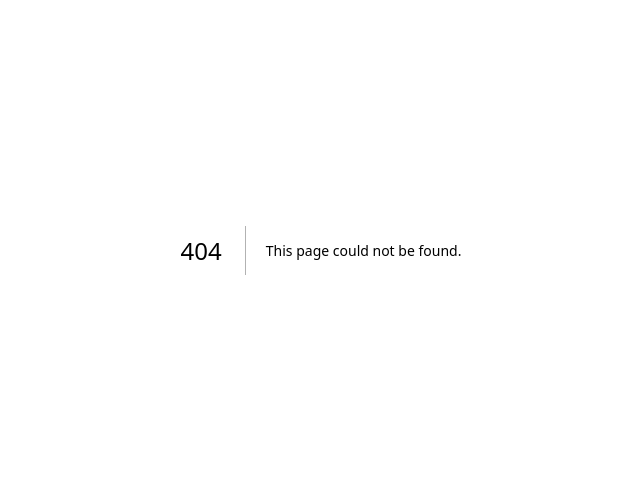
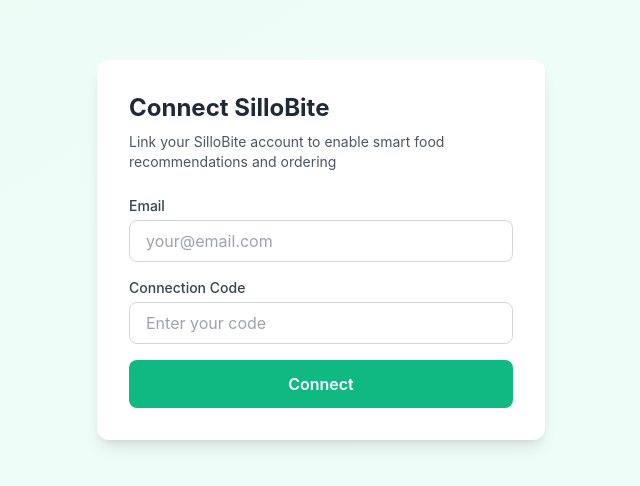
Before and after one commit to steepanProjects/carebite, a Next.js app: page /connect in a window 1280 px wide. Before the commit this address had no page. Shown: the part 150-636 px from the top of the page, without its empty margins (319-959 px from the left). Built offline with nearby package versions, Linux system fonts and the light colour scheme.

Commit message:
added the connect page and rectified build errors

```diff
--- /dev/null
+++ b/app/api/connect-sillobite/route.ts
@@ -0,0 +1,71 @@
+import { NextRequest, NextResponse } from "next/server";
+import { getServerSession } from "next-auth";
+import { verifyCode } from "@/lib/sillobite";
+import { prisma } from "@/lib/prisma";
+
+export async function POST(request: NextRequest) {
+  try {
+    const session = await getServerSession();
+
+    if (!session?.user?.email) {
+      return NextResponse.json(
+        { success: false, message: "Unauthorized" },
+        { status: 401 }
+      );
+    }
+
+    const body = await request.json();
+    const { email, code } = body;
+
+    if (!email || !code) {
+      return NextResponse.json(
+        { success: false, message: "Email and code are required" },
+        { status: 400 }
+      );
+    }
+
+    const result = await verifyCode(email, code);
+
+    if (!result.success) {
+      return NextResponse.json(
+        { success: false, message: result.message || "Verification failed" },
+        { status: 400 }
+      );
+    }
+
+    const user = await prisma.user.findUnique({
+      where: { email: session.user.email },
+    });
+
+    if (!user) {
+      return NextResponse.json(
+        { success: false, message: "User not found" },
+        { status: 404 }
+      );
+    }
+
+    await prisma.userIntegration.upsert({
+      where: { userId: user.id },
+      update: {
+        sillobiteUserId: result.user_id!,
+        accessToken: result.access_token!,
+        connectedAt: new Date(),
+      },
+      create: {
+        userId: user.id,
+        sillobiteUserId: result.user_id!,
+        accessToken: result.access_token!,
+      },
+    });
+
+    return NextResponse.json({
+      success: true,
+      message: "Successfully connected to SilloBite",
+    });
+  } catch (error) {
+    return NextResponse.json(
+      { success: false, message: "Internal server error" },
+      { status: 500 }
+    );
+  }
+}
--- /dev/null
+++ b/app/connect/page.tsx
@@ -0,0 +1,9 @@
+import ConnectCard from "@/components/ConnectCard";
+
+export default function ConnectPage() {
+  return (
+    <div className="min-h-screen bg-gradient-to-br from-emerald-50 to-teal-50 flex items-center justify-center p-4">
+      <ConnectCard />
+    </div>
+  );
+}
--- /dev/null
+++ b/components/ConnectCard.tsx
@@ -0,0 +1,147 @@
+"use client";
+
+import { useState } from "react";
+
+export default function ConnectCard() {
+  const [email, setEmail] = useState("");
+  const [code, setCode] = useState("");
+  const [loading, setLoading] = useState(false);
+  const [message, setMessage] = useState<{
+    type: "success" | "error";
+    text: string;
+  } | null>(null);
+
+  const handleSubmit = async (e: React.FormEvent) => {
+    e.preventDefault();
+    setMessage(null);
+
+    if (!email.trim() || !code.trim()) {
+      setMessage({ type: "error", text: "Please fill in all fields" });
+      return;
+    }
+
+    setLoading(true);
+
+    try {
+      const response = await fetch("/api/connect-sillobite", {
+        method: "POST",
+        headers: {
+          "Content-Type": "application/json",
+        },
+        body: JSON.stringify({ email, code }),
+      });
+
+      const data = await response.json();
+
+      if (data.success) {
+        setMessage({ type: "success", text: "Connected successfully" });
+        setEmail("");
+        setCode("");
+      } else {
+        setMessage({ type: "error", text: data.message });
+      }
+    } catch (error) {
+      setMessage({ type: "error", text: "Something went wrong" });
+    } finally {
+      setLoading(false);
+    }
+  };
+
+  return (
+    <div className="bg-white rounded-xl shadow-lg p-8 w-full max-w-md">
+      <div className="mb-6">
+        <h1 className="text-2xl font-bold text-gray-800 mb-2">
+          Connect SilloBite
+        </h1>
+        <p className="text-gray-600 text-sm">
+          Link your SilloBite account to enable smart food recommendations and
+          ordering
+        </p>
+      </div>
+
+      <form onSubmit={handleSubmit} className="space-y-4">
+        <div>
+          <label
+            htmlFor="email"
+            className="block text-sm font-medium text-gray-700 mb-1"
+          >
+            Email
+          </label>
+          <input
+            id="email"
+            type="email"
+            value={email}
+            onChange={(e) => setEmail(e.target.value)}
+            className="w-full px-4 py-2 border border-gray-300 rounded-lg focus:ring-2 focus:ring-emerald-500 focus:border-transparent outline-none transition"
+            placeholder="your@email.com"
+            disabled={loading}
+          />
+        </div>
+
+        <div>
+          <label
+            htmlFor="code"
+            className="block text-sm font-medium text-gray-700 mb-1"
+          >
+            Connection Code
+          </label>
+          <input
+            id="code"
+            type="text"
+            value={code}
+            onChange={(e) => setCode(e.target.value)}
+            className="w-full px-4 py-2 border border-gray-300 rounded-lg focus:ring-2 focus:ring-emerald-500 focus:border-transparent outline-none transition"
+            placeholder="Enter your code"
+            disabled={loading}
+          />
+        </div>
+
+        <button
+          type="submit"
+          disabled={loading}
+          className="w-full bg-emerald-500 hover:bg-emerald-600 disabled:bg-gray-400 text-white font-semibold py-3 px-4 rounded-lg transition duration-200 flex items-center justify-center"
+        >
+          {loading ? (
+            <>
+              <svg
+                className="animate-spin -ml-1 mr-3 h-5 w-5 text-white"
+                xmlns="http://www.w3.org/2000/svg"
+                fill="none"
+                viewBox="0 0 24 24"
+              >
+                <circle
+                  className="opacity-25"
+                  cx="12"
+                  cy="12"
+                  r="10"
+                  stroke="currentColor"
+                  strokeWidth="4"
+                ></circle>
+                <path
+                  className="opacity-75"
+                  fill="currentColor"
+                  d="M4 12a8 8 0 018-8V0C5.373 0 0 5.373 0 12h4zm2 5.291A7.962 7.962 0 014 12H0c0 3.042 1.135 5.824 3 7.938l3-2.647z"
+                ></path>
+              </svg>
+              Connecting...
+            </>
+          ) : (
+            "Connect"
+          )}
+        </button>
+      </form>
+
+      {message && (
+        <div
+          className={`mt-4 p-3 rounded-lg text-sm ${
+            message.type === "success"
+              ? "bg-emerald-50 text-emerald-700 border border-emerald-200"
+              : "bg-red-50 text-red-700 border border-red-200"
+          }`}
+        >
+          {message.text}
+        </div>
+      )}
+    </div>
+  );
+}
--- /dev/null
+++ b/lib/sillobite.ts
@@ -0,0 +1,64 @@
+const SILLOBITE_API_URL = process.env.SILLOBITE_API_URL || "https://sillobite-backend.com";
+
+interface VerifyCodeResponse {
+  success: boolean;
+  access_token?: string;
+  user_id?: string;
+  message?: string;
+}
+
+export async function verifyCode(
+  email: string,
+  code: string
+): Promise<VerifyCodeResponse> {
+  try {
+    const response = await fetch(
+      `${SILLOBITE_API_URL}/auth/verify-code`,
+      {
+        method: "POST",
+        headers: {
+          "Content-Type": "application/json",
+        },
+        body: JSON.stringify({ email, code }),
+      }
+    );
+
+    const data = await response.json();
+
+    if (!response.ok) {
+      return {
+        success: false,
+        message: data.message || "Failed to verify code",
+      };
+    }
+
+    return {
+      success: true,
+      access_token: data.access_token,
+      user_id: data.user_id,
+    };
+  } catch (error) {
+    return {
+      success: false,
+      message: "Network error. Please try again.",
+    };
+  }
+}
+
+export async function getMenus(accessToken: string) {
+  const response = await fetch(`${SILLOBITE_API_URL}/api/menus`, {
+    headers: {
+      Authorization: `Bearer ${accessToken}`,
+    },
+  });
+  return response.json();
+}
+
+export async function getOrders(accessToken: string) {
+  const response = await fetch(`${SILLOBITE_API_URL}/api/orders`, {
+    headers: {
+      Authorization: `Bearer ${accessToken}`,
+    },
+  });
+  return response.json();
+}
--- a/tsconfig.json
+++ b/tsconfig.json
@@ -22,6 +22,6 @@
       "@/*": ["./*"]
     }
   },
-  "include": ["next-env.d.ts", "**/*.ts", "**/*.tsx", ".next/types/**/*.ts"],
+  "include": ["next-env.d.ts", "**/*.ts", "**/*.tsx", ".next/types/**/*.ts", "types/**/*.ts"],
   "exclude": ["node_modules"]
 }
```
Also changed, not shown: lib/integration.ts (added, +13 -0 lines), types/next-auth.d.ts (added, +12 -0 lines), 2 other files (tests, documents, lock files or other folders).
